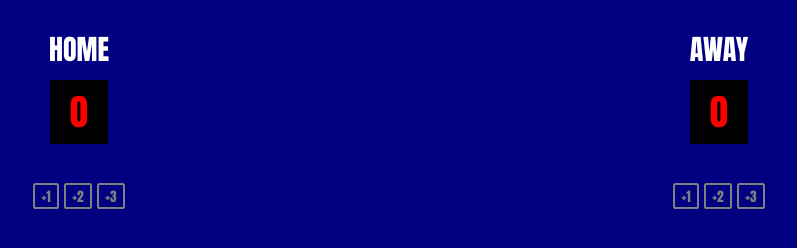
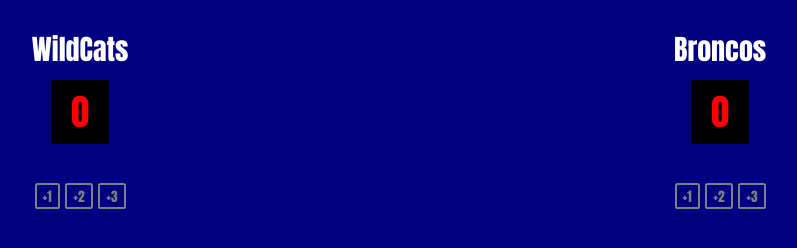
Before and after one commit to RedwoodToast/solo-project-basketball-scoreboard, a website built with Vite: page index.html in a window 1280 px wide. Shown: the whole page, without its empty margins (241-1038 px from the left). Built offline with nearby package versions, Linux system fonts and the light colour scheme.

Commit message:
change name test

```diff
--- a/index.html
+++ b/index.html
@@ -5,7 +5,7 @@
     <body>
         <div class="container">
             <div class=board>
-                <h3>HOME</h3>
+                <h3>WildCats</h3>
                 <h2 id="home-total">0</h2>
                 <div class="score-buttons">
                     <button id="home-score1-btn" onclick="hScore1()">+1</button>
@@ -14,7 +14,7 @@
                 </div>
             </div>
             <div class=board>
-                <h3>AWAY</h3>
+                <h3>Broncos</h3>
                 <h2 id="guest-total">0</h2>
                 <div class="score-buttons">
                 <button id="guest-score1-btn" onclick="aScore1()">+1</button>
```
